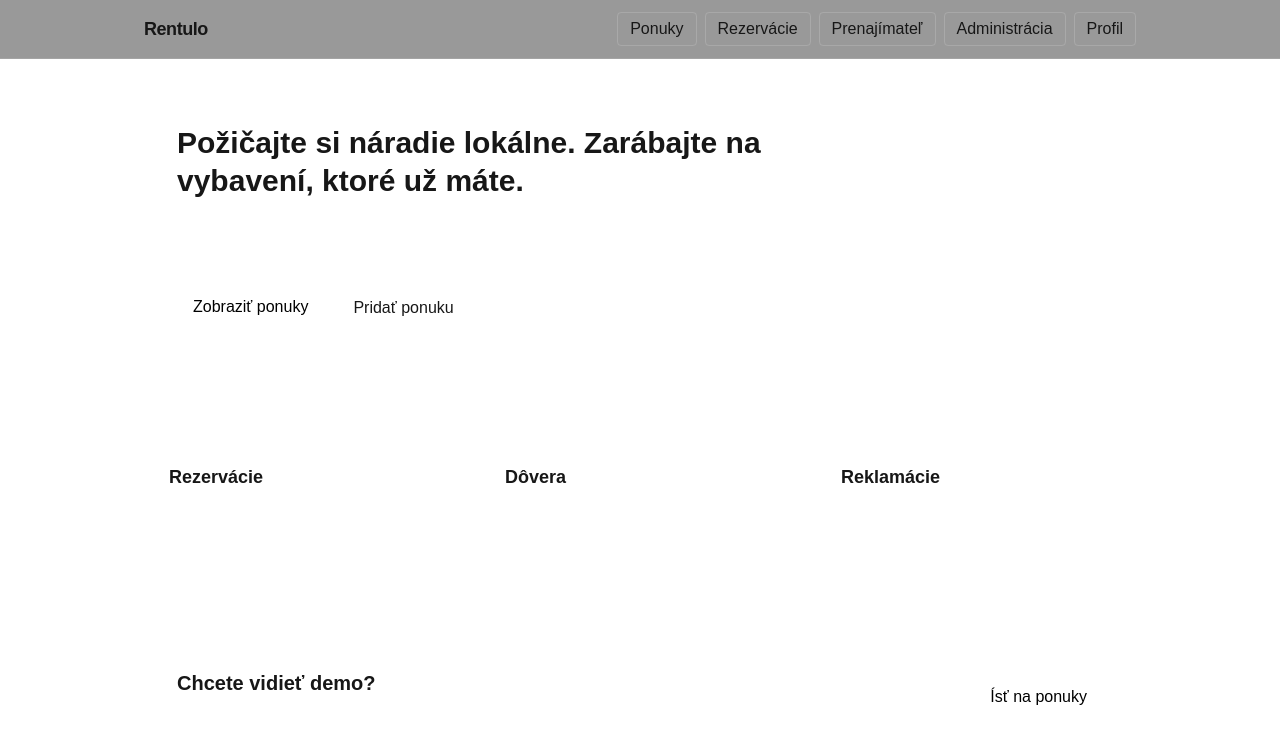
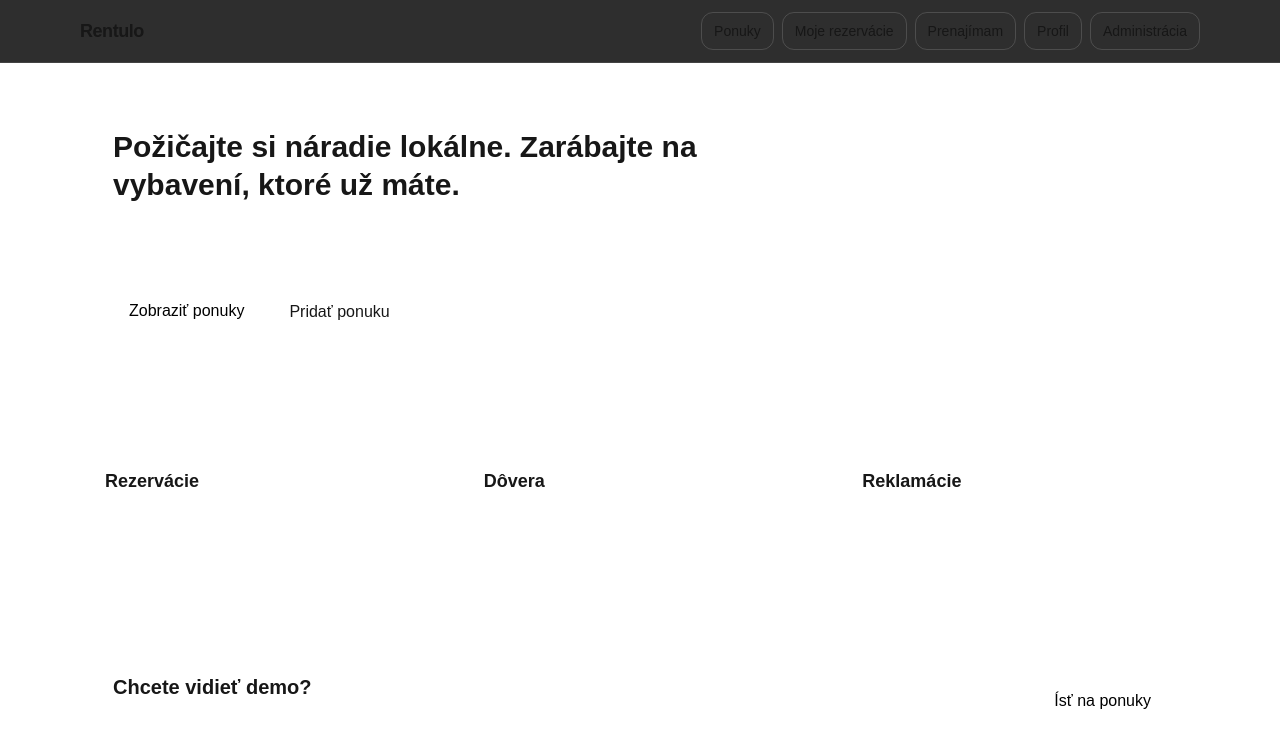
Before and after one commit to marek3993/Rentulo, a Next.js app: page / in a window 1280 px wide. Shown: the top 748 px of the page. Built offline with nearby package versions, Linux system fonts and the light colour scheme.

Commit message:
ui: simplify top navigation

```diff
--- a/src/app/layout.tsx
+++ b/src/app/layout.tsx
@@ -6,51 +6,59 @@ export const metadata = {
   description: "Peer-to-peer rentals",
 };
 
+function NavLink({
+  href,
+  children,
+}: {
+  href: string;
+  children: React.ReactNode;
+}) {
+  return (
+    <Link
+      className="rounded-xl border border-white/15 px-3 py-2 text-sm font-medium transition hover:bg-white/10"
+      href={href}
+    >
+      {children}
+    </Link>
+  );
+}
+
 function Nav() {
   return (
-    <header className="border-b border-white/10 bg-black/40 backdrop-blur">
-      <div className="mx-auto flex max-w-5xl items-center justify-between px-4 py-3">
-        <Link href="/" className="text-lg font-semibold tracking-tight">
-          Rentulo
-        </Link>
+    <header className="sticky top-0 z-50 border-b border-white/10 bg-neutral-950/85 backdrop-blur">
+      <div className="mx-auto flex max-w-6xl flex-col gap-3 px-4 py-3 md:flex-row md:items-center md:justify-between">
+        <div className="flex items-center justify-between gap-3">
+          <Link href="/" className="text-lg font-semibold tracking-tight">
+            Rentulo
+          </Link>
+
+          <div className="text-sm text-white/50 md:hidden">
+            Prenájom vecí jednoducho
+          </div>
+        </div>
 
         <nav className="flex flex-wrap items-center gap-2">
-          <Link className="rounded border border-white/15 px-3 py-1 hover:bg-white/10" href="/items">
-            Ponuky
-          </Link>
-          <Link
-            className="rounded border border-white/15 px-3 py-1 hover:bg-white/10"
-            href="/reservations"
-          >
-            Rezervácie
-          </Link>
-          <Link
-            className="rounded border border-white/15 px-3 py-1 hover:bg-white/10"
-            href="/owner/reservations"
-          >
-            Prenajímateľ
-          </Link>
-          <Link
-            className="rounded border border-white/15 px-3 py-1 hover:bg-white/10"
-            href="/admin/items"
-          >
-            Administrácia
-          </Link>
-          <Link className="rounded border border-white/15 px-3 py-1 hover:bg-white/10" href="/profile">
-            Profil
-          </Link>
+          <NavLink href="/items">Ponuky</NavLink>
+          <NavLink href="/reservations">Moje rezervácie</NavLink>
+          <NavLink href="/owner/items">Prenajímam</NavLink>
+          <NavLink href="/profile">Profil</NavLink>
+          <NavLink href="/admin/items">Administrácia</NavLink>
         </nav>
       </div>
     </header>
   );
 }
 
-export default function RootLayout({ children }: { children: React.ReactNode }) {
+export default function RootLayout({
+  children,
+}: {
+  children: React.ReactNode;
+}) {
   return (
     <html lang="sk">
       <body className="min-h-screen bg-neutral-950 text-white">
         <Nav />
-        <main className="mx-auto max-w-5xl px-4 py-8">{children}</main>
+        <main className="mx-auto max-w-6xl px-4 py-8">{children}</main>
       </body>
     </html>
   );
```
